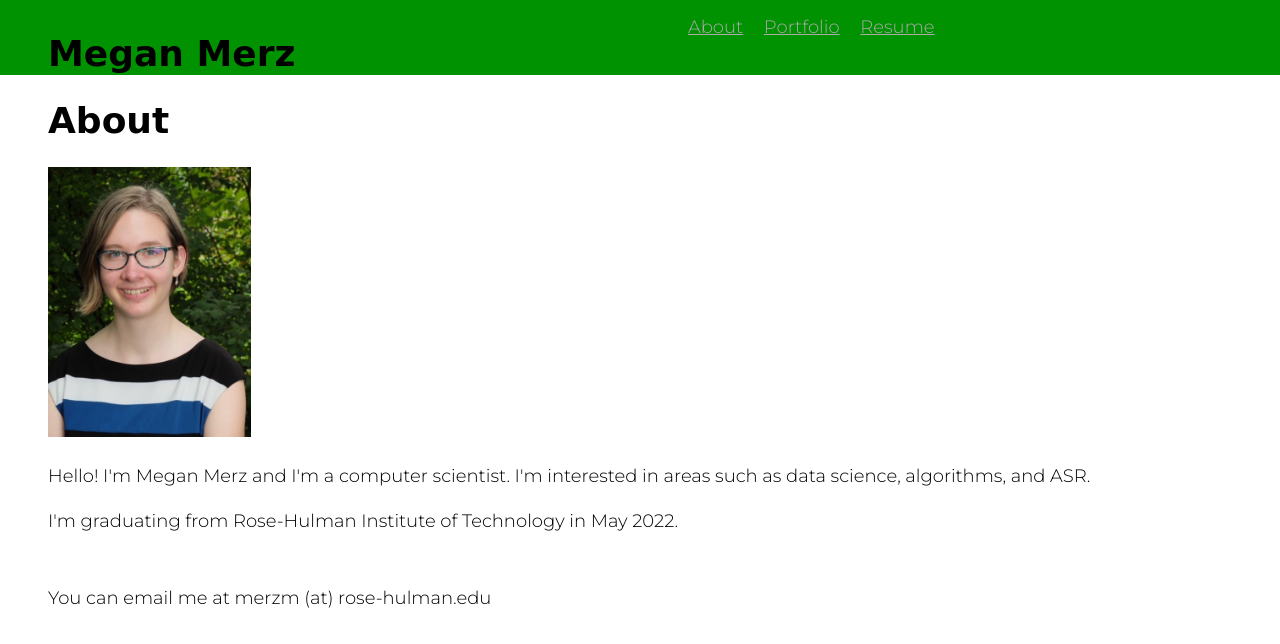
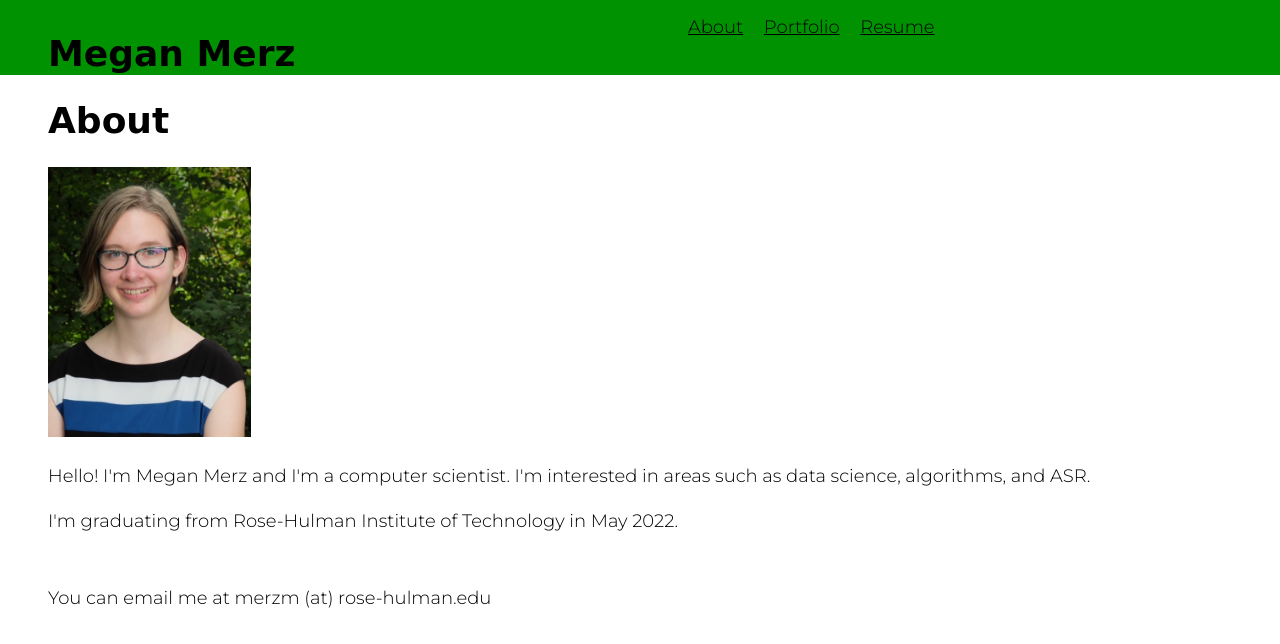
Before and after one commit to meganmerz/meganmerz.github.io, a plain HTML site: page index.html in a window 1280 px wide. Drawn offline with Linux system fonts and the light colour scheme; a web font is replaced by a local one.

Commit message:
changed link color

```diff
--- a/styles/main.css
+++ b/styles/main.css
@@ -18,7 +18,7 @@ p {
     /* --light-color: aliceblue; */
     --light-color: rgb(0, 146, 0);
     /* --background-color:  whitesmoke; */
-    --link-color: rgb(170, 170, 170);
+    --link-color: rgb(0, 0, 0);
     --contrast-color:rgb(250, 169, 196);
 }
 a {
```
